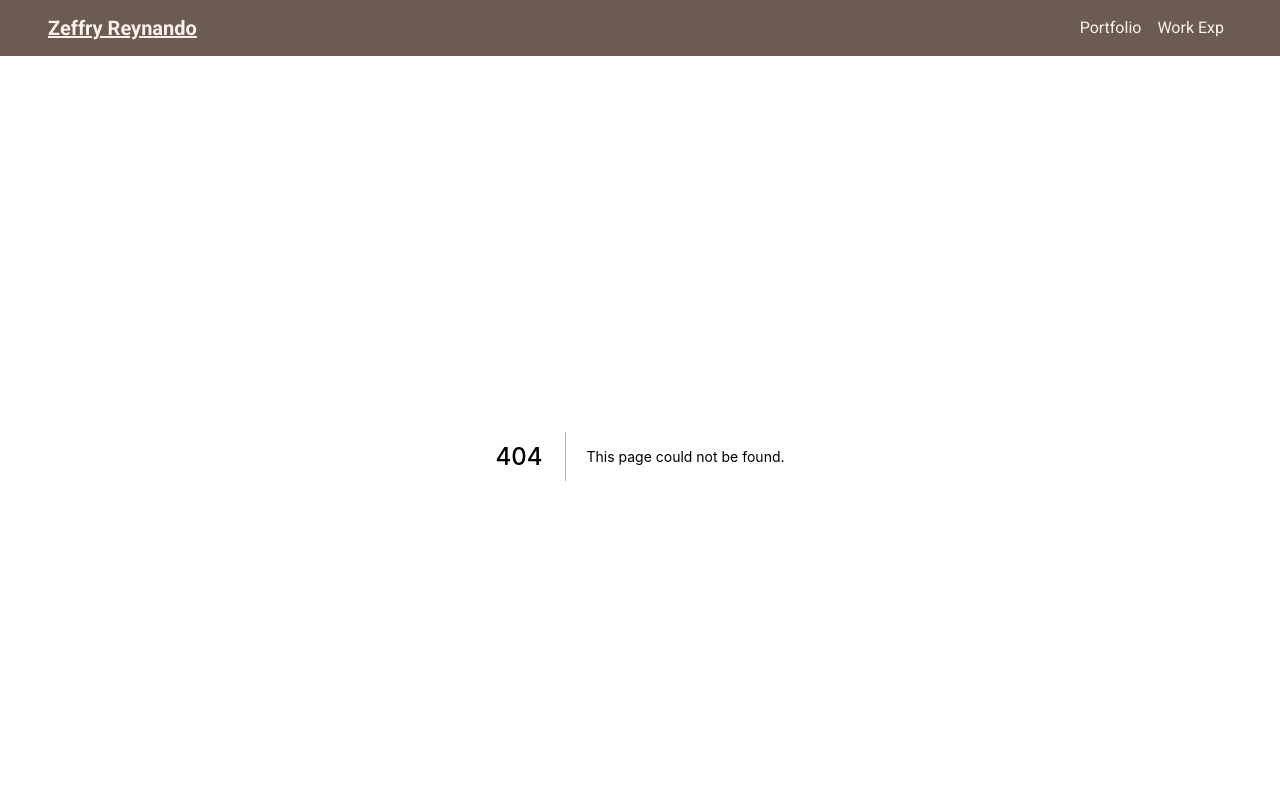
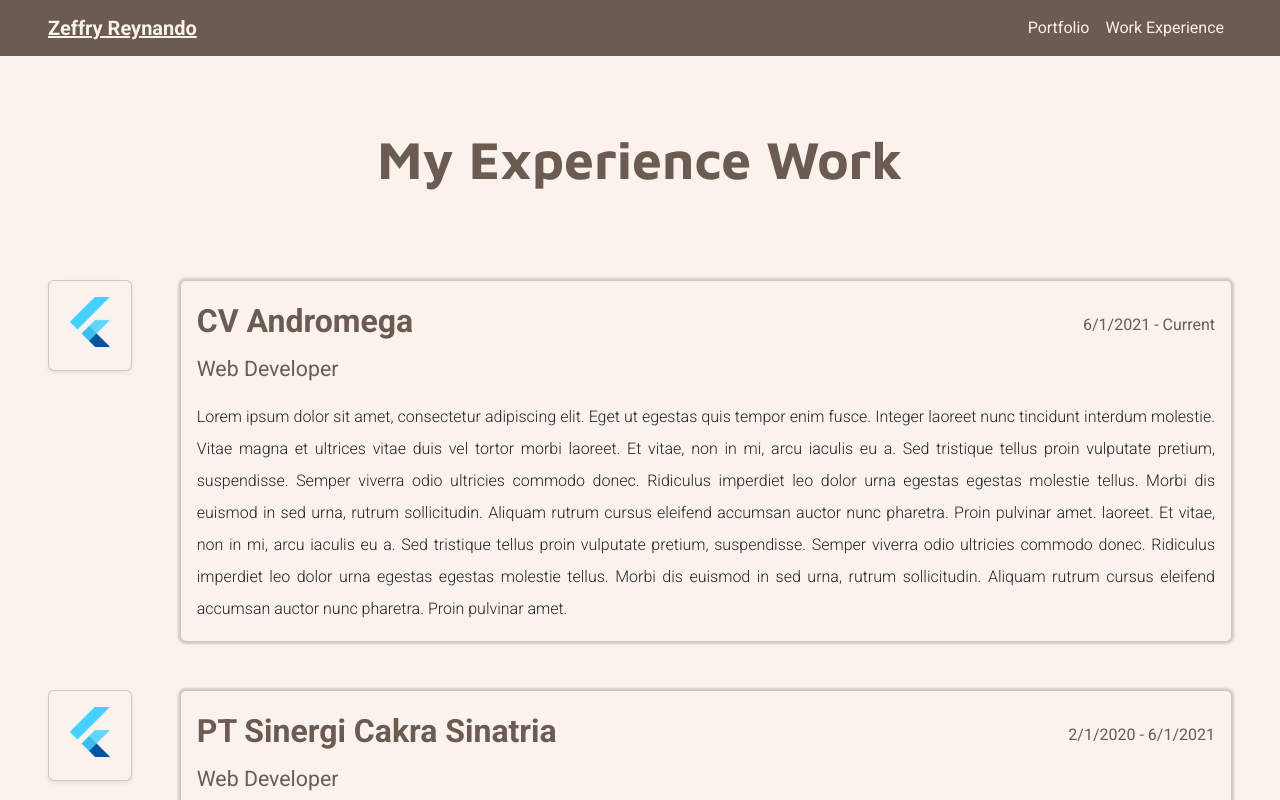
Before and after one commit to zgramming/zeffry-reynando, a Next.js app: page /experience-work in a window 1280 px wide. Before the commit this address had no page. Shown: the top 800 px of the page. Built offline with nearby package versions, Linux system fonts and the light colour scheme; some icons are missing.

Commit message:
Experience Work UI

```diff
--- /dev/null
+++ b/components/experience-work/css/experience-work.module.css
@@ -0,0 +1,41 @@
+.card_company {
+  background-color: #f9f2ed;
+  box-shadow: 0 0 2px 2px rgba(107, 91, 80, 0.25);
+}
+.layout {
+  min-height: 100vh;
+  margin: 120px auto;
+}
+
+.title {
+  font-weight: bold;
+  color: #6b5b50;
+  font-size: 40pt;
+  font-family: "Maven Pro";
+  text-align: center;
+  margin-bottom: 5rem;
+}
+
+.name_company {
+  font-weight: bold;
+  font-size: 24pt;
+  color: #6b5b50;
+}
+
+.description_company {
+  line-height: 200%;
+  text-align: justify;
+  font-weight: 300;
+  font-size: 12pt;
+}
+.duration_job {
+  color: #6b5b50;
+  font-weight: 400;
+  font-size: 12pt;
+}
+
+.position_company {
+  color: #6b5b50;
+  font-weight: 400;
+  font-size: 16pt;
+}
--- a/components/home/css/home.module.css
+++ b/components/home/css/home.module.css
@@ -15,7 +15,7 @@
 }
 
 .layout_container {
-  margin: 40px auto;
+  margin: 120px auto;
   text-align: center;
   color: #6b5b50;
 }
@@ -48,7 +48,7 @@ Most Used Technology
 
 .text_count_technology {
   font-weight: bold;
-  font-size: 40pt;
+  font-size: 60pt;
 }
 
 .title_technology {
--- a/components/reusable/custom_navbar.tsx
+++ b/components/reusable/custom_navbar.tsx
@@ -1,6 +1,12 @@
 import React from "react";
 import Nav from "react-bootstrap/Nav";
 import Navbar from "react-bootstrap/Navbar";
+import Link from "next/link";
+import {
+  RouteExperienceWork,
+  RouteHome,
+  RoutePortfolio,
+} from "../../routes/my-route";
 
 type Param = {
   children?: React.ReactNode;
@@ -10,19 +16,26 @@ type Param = {
 const CustomNavbar = (props: Param) => {
   return (
     <>
-      <Navbar collapseOnSelect expand="lg" className={`bg-apps px-5`}>
-        <Navbar.Brand href="#home" className="text-apps fw-bold">
-          <u>Zeffry Reynando</u>
-        </Navbar.Brand>
+      <Navbar
+        collapseOnSelect
+        expand="lg"
+        className={`bg-apps px-5`}
+        fixed="top"
+      >
+        <Link href={RouteHome}>
+          <a className="navbar-brand text-apps fw-bold">
+            <u>Zeffry Reynando</u>
+          </a>
+        </Link>
         <Navbar.Toggle aria-controls="responsive-navbar-nav" />
         <Navbar.Collapse id="responsive-navbar-nav">
           <Nav className="ms-auto">
-            <Nav.Link href="#features" className="text-apps">
-              Portfolio
-            </Nav.Link>
-            <Nav.Link href="#pricing" className="text-apps">
-              Work Exp
-            </Nav.Link>
+            <Link href={RoutePortfolio}>
+              <a className="text-apps nav-link">Portfolio</a>
+            </Link>
+            <Link href={RouteExperienceWork}>
+              <a className="text-apps nav-link">Work Experience</a>
+            </Link>
           </Nav>
         </Navbar.Collapse>
       </Navbar>
--- /dev/null
+++ b/pages/experience-work/index.tsx
@@ -0,0 +1,90 @@
+import { NextPage } from "next";
+import Image from "next/image";
+import styled from "../../components/experience-work/css/experience-work.module.css";
+
+type ExperienceWork = {
+  id: number;
+  imageCompany?: string;
+  nameCompany: string;
+  position: string;
+  startDate: Date;
+  endDate: Date | undefined;
+  description: string;
+};
+
+const ExperienceWorkPage: NextPage = () => {
+  const experiencesWork: ExperienceWork[] = [
+    {
+      id: 1,
+      imageCompany: "/images/flutter-logo.png",
+      nameCompany: "CV Andromega",
+      position: "Web Developer",
+      startDate: new Date("2021-06-01"),
+      endDate: undefined,
+      description:
+        "Lorem ipsum dolor sit amet, consectetur adipiscing elit. Eget ut egestas quis tempor enim fusce. Integer laoreet nunc tincidunt interdum molestie. Vitae magna et ultrices vitae duis vel tortor morbi laoreet. Et vitae, non in mi, arcu iaculis eu a. Sed tristique tellus proin vulputate pretium, suspendisse. Semper viverra odio ultricies commodo donec. Ridiculus imperdiet leo dolor urna egestas egestas molestie tellus. Morbi dis euismod in sed urna, rutrum sollicitudin. Aliquam rutrum cursus eleifend accumsan auctor nunc pharetra. Proin pulvinar amet. laoreet. Et vitae, non in mi, arcu iaculis eu a. Sed tristique tellus proin vulputate pretium, suspendisse. Semper viverra odio ultricies commodo donec. Ridiculus imperdiet leo dolor urna egestas egestas molestie tellus. Morbi dis euismod in sed urna, rutrum sollicitudin. Aliquam rutrum cursus eleifend accumsan auctor nunc pharetra. Proin pulvinar amet.",
+    },
+    {
+      id: 2,
+      imageCompany: "/images/flutter-logo.png",
+      nameCompany: "PT Sinergi Cakra Sinatria",
+      position: "Web Developer",
+      startDate: new Date("2020-02-01"),
+      endDate: new Date("2021-06-01"),
+      description:
+        "Lorem ipsum dolor sit amet, consectetur adipiscing elit. Eget ut egestas quis tempor enim fusce. Integer laoreet nunc tincidunt interdum molestie. Vitae magna et ultrices vitae duis vel tortor morbi laoreet. Et vitae, non in mi, arcu iaculis eu a. Sed tristique tellus proin vulputate pretium, suspendisse. Semper viverra odio ultricies commodo donec. Ridiculus imperdiet leo dolor urna egestas egestas molestie tellus. Morbi dis euismod in sed urna, rutrum sollicitudin. Aliquam rutrum cursus eleifend accumsan auctor nunc pharetra. Proin pulvinar amet. laoreet. Et vitae, non in mi, arcu iaculis eu a. Sed tristique tellus proin vulputate pretium, suspendisse. Semper viverra odio ultricies commodo donec. Ridiculus imperdiet leo dolor urna egestas egestas molestie tellus. Morbi dis euismod in sed urna, rutrum sollicitudin. Aliquam rutrum cursus eleifend accumsan auctor nunc pharetra. Proin pulvinar amet.",
+    },
+  ];
+  return (
+    <div className={`${styled.layout} px-5`}>
+      <div className={`${styled.title}`}>My Experience Work</div>
+      <div className="row">
+        {experiencesWork.map((exp, index) => {
+          return <CompanyItem key={exp.id} exp={exp} />;
+        })}
+      </div>
+    </div>
+  );
+};
+
+const CompanyItem = (props: { exp: ExperienceWork }) => {
+  return (
+    <div key={props.exp.id} className="col-md-12 mb-5">
+      <div className="d-flex flex-row align-items-start">
+        <div className="card me-5 bg-scaffold shadow-sm">
+          <div className="card-body">
+            <Image
+              src={props.exp.imageCompany ?? ""}
+              height={60}
+              width={60}
+              alt={props.exp.nameCompany}
+            />
+          </div>
+        </div>
+        <div className={`card ${styled.card_company} w-100`}>
+          <div className="card-body">
+            <div className="d-flex flex-column">
+              <div className="d-flex justify-content-between align-items-center">
+                <div className={`${styled.name_company} mb-2`}>
+                  {props.exp.nameCompany}
+                </div>
+                <span className={`${styled.duration_job}`}>
+                  {props.exp.startDate.toLocaleDateString()} -&nbsp;
+                  {props.exp.endDate?.toLocaleDateString() ?? "Current"}
+                </span>
+              </div>
+              <div className={`${styled.position_company} mb-3`}>
+                {props.exp.position}
+              </div>
+              <div className={`${styled.description_company}`}>
+                {props.exp.description}
+              </div>
+            </div>
+          </div>
+        </div>
+      </div>
+    </div>
+  );
+};
+
+export default ExperienceWorkPage;
--- /dev/null
+++ b/routes/my-route.ts
@@ -0,0 +1,8 @@
+const RouteHome = "/";
+const RouteExperienceWork = "/experience-work";
+const RoutePortfolio = "/portfolio";
+const RoutePortfolioDetail = (id: number) => {
+  return `/portfolio/${id}`;
+};
+
+export { RouteHome, RouteExperienceWork, RoutePortfolio, RoutePortfolioDetail };
```
